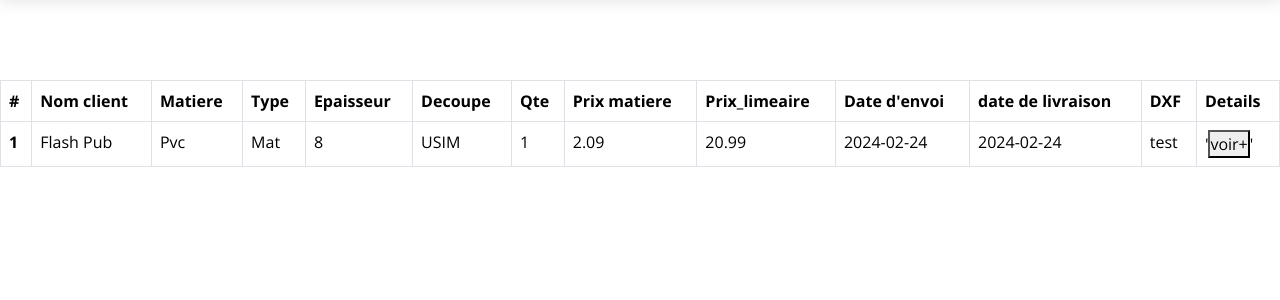
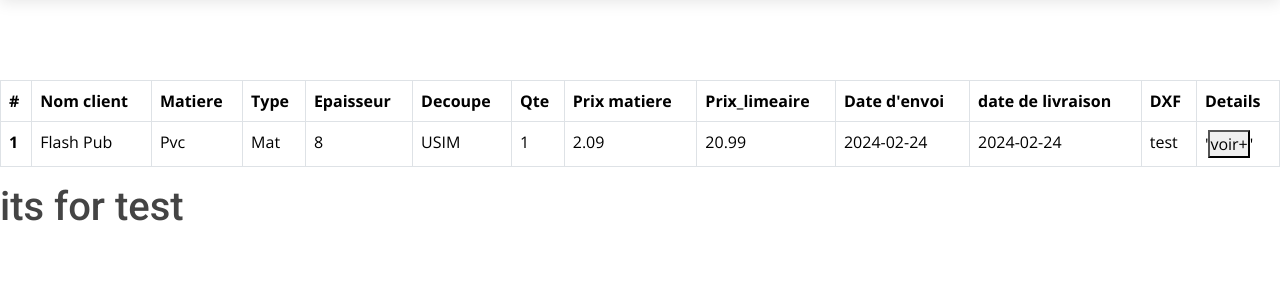
Before and after one commit to Arman1091/speed, a Flask app: a page that uses templates/confirmé.html in a window 1280 px wide. Shown: the part 120-420 px from the top of the page. Run offline with Flask 3, Linux system fonts and the light colour scheme; a user stored in the database is signed in; some libraries are stand-ins or nearby versions.

Commit message:
Update confirmé.html

```diff
--- a/templates/confirmé.html
+++ b/templates/confirmé.html
@@ -42,4 +42,5 @@
 
     </tbody>
   </table>
+  <h1>its for test</h1>
 {% endblock %}
```
